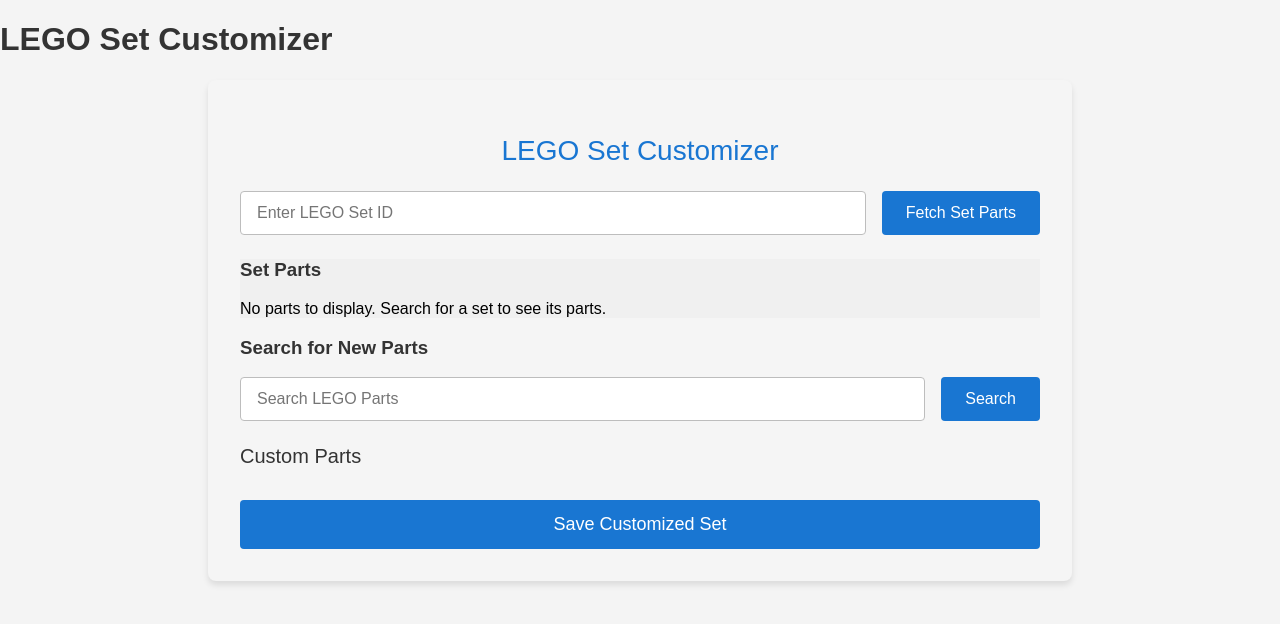
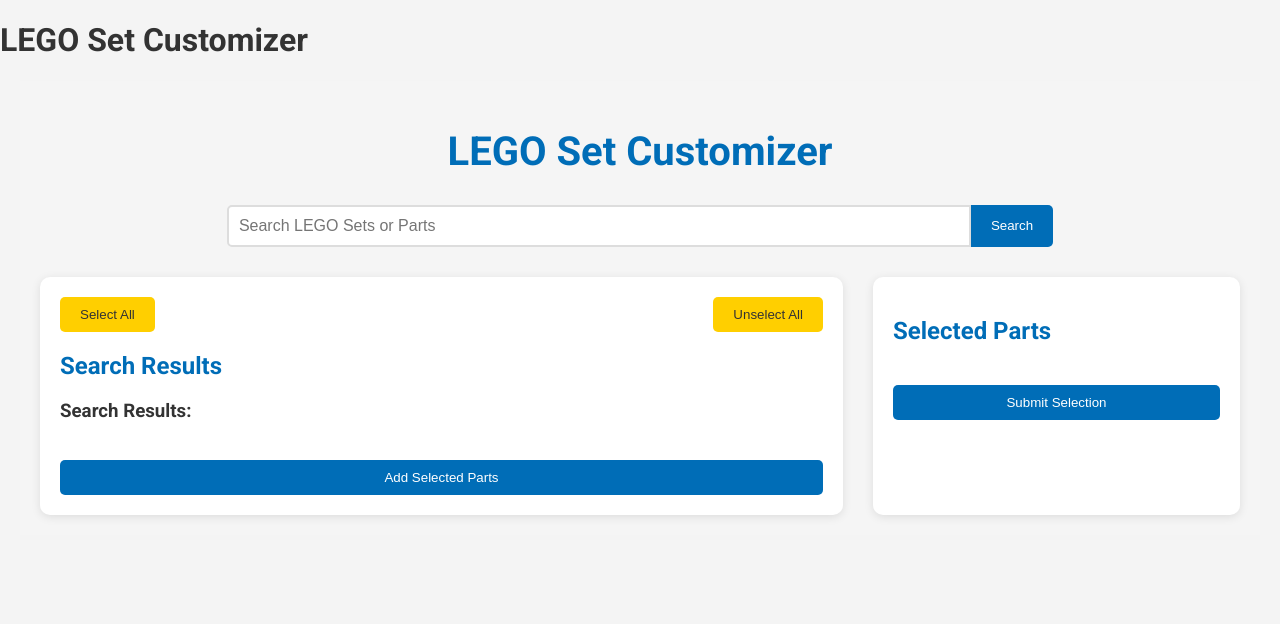
Before and after one commit to Eiad/rebrickable-web-app, a Next.js app: page / in a window 1280 px wide. Shown: the top 624 px of the page. Built offline with nearby package versions, Linux system fonts and the light colour scheme.

Commit message:
Initial commit

```diff
--- a/components/SetCustomizer/SetCustomizer.jsx
+++ b/components/SetCustomizer/SetCustomizer.jsx
@@ -1,80 +1,180 @@
 import React, { useState } from 'react';
 import axios from 'axios';
-import PartList from './PartList.jsx';
-import PartSearch from './PartSearch.jsx';
-import CustomParts from './CustomParts.jsx';
 import styles from './SetCustomizer.module.scss';
 
 const SetCustomizer = () => {
-    const [setId, setSetId] = useState('');
+    const [searchQuery, setSearchQuery] = useState('');
+    const [searchResults, setSearchResults] = useState([]);
+    const [selectedParts, setSelectedParts] = useState([]);
+    const [error, setError] = useState('');
     const [setInfo, setSetInfo] = useState(null);
     const [setParts, setSetParts] = useState([]);
-    const [customParts, setCustomParts] = useState([]);
-    const [error, setError] = useState('');
+    const [selectedSearchParts, setSelectedSearchParts] = useState([]);
 
-    const fetchSetParts = async () => {
+    const handleSearch = async () => {
         setError('');
-        setSetInfo(null);
-        setSetParts([]);
+        setSearchResults([]);
+        try {
+            const setInfoResponse = await axios.get(`https://rebrickable.com/api/v3/lego/sets/${searchQuery}/`, {
+                headers: { 'Authorization': `key ${process.env.NEXT_PUBLIC_REBRICKABLE_API_KEY}` }
+            }).catch(() => null);
 
-        try {
-            // First, fetch set information
-            const setResponse = await axios.get(`https://rebrickable.com/api/v3/lego/sets/${setId}/`, {
-                headers: { 'Authorization': `key ${process.env.NEXT_PUBLIC_REBRICKABLE_API_KEY}` }
-            });
-            setSetInfo(setResponse.data);
+            if (setInfoResponse) {
+                const setInfo = setInfoResponse.data;
+                const setPartsResponse = await axios.get(`https://rebrickable.com/api/v3/lego/sets/${searchQuery}/parts/`, {
+                    headers: { 'Authorization': `key ${process.env.NEXT_PUBLIC_REBRICKABLE_API_KEY}` }
+                });
+                const setParts = setPartsResponse.data.results.map(item => ({
+                    ...item,
+                    isSetPart: true
+                }));
+                setSearchResults([{ setInfo, parts: setParts }]);
+            } else {
+                const partResponse = await axios.get(`https://rebrickable.com/api/v3/lego/parts/`, {
+                    headers: { 'Authorization': `key ${process.env.NEXT_PUBLIC_REBRICKABLE_API_KEY}` },
+                    params: { search: searchQuery }
+                });
+                const individualParts = partResponse.data.results.map(item => ({
+                    ...item,
+                    isSetPart: false
+                }));
+                setSearchResults(individualParts);
+            }
 
-            // Then, fetch set parts
-            const partsResponse = await axios.get(`https://rebrickable.com/api/v3/lego/sets/${setId}/parts/`, {
-                headers: { 'Authorization': `key ${process.env.NEXT_PUBLIC_REBRICKABLE_API_KEY}` }
-            });
-            setSetParts(partsResponse.data.results);
+            if (searchResults.length === 0) {
+                setError('No results found. Please try a different search term.');
+            }
         } catch (error) {
-            console.error('Error fetching set information or parts:', error);
-            setError('Failed to fetch set information or parts. Please check the Set ID and try again.');
+            console.error('Error searching:', error);
+            setError('An error occurred while searching. Please try again.');
         }
     };
 
-    const saveCustomSet = async () => {
-        const customizedSet = { setId, parts: [...setParts, ...customParts] };
-        console.log('Saving customized set:', customizedSet);
-        // Logic for saving with Laravel API will go here
+    const toggleSelectPart = (part) => {
+        const partId = part.id || part.part_num;
+        setSelectedSearchParts(prevSelected =>
+            prevSelected.includes(partId)
+                ? prevSelected.filter(id => id !== partId)
+                : [...prevSelected, partId]
+        );
+    };
+
+    const selectAllParts = () => {
+        const partsToSelect = searchResults.length === 1 && searchResults[0].parts
+            ? searchResults[0].parts
+            : searchResults;
+        setSelectedSearchParts(partsToSelect.map(part => part.id || part.part_num));
+    };
+
+    const unselectAllParts = () => {
+        setSelectedSearchParts([]);
+    };
+
+    const removePart = (partId) => {
+        setSelectedParts(prevSelected => prevSelected.filter(p => p.id !== partId));
+    };
+
+    const submitSelection = () => {
+        console.log('Submitted parts:', selectedParts);
+    };
+
+    const addSelectedParts = () => {
+        const partsToAdd = (searchResults.length === 1 && searchResults[0].parts ? searchResults[0].parts : searchResults)
+            .filter(part => selectedSearchParts.includes(part.id || part.part_num));
+        setSelectedParts(prevSelected => {
+            const newParts = partsToAdd.filter(part => !prevSelected.some(p => (p.id || p.part_num) === (part.id || part.part_num)));
+            return [...prevSelected, ...newParts];
+        });
+        setSelectedSearchParts([]);
     };
 
     return (
         <div className={styles.customizerContainer}>
-            <h2 className={styles.title}>LEGO Set Customizer</h2>
-            <div className={styles.inputContainer}>
+            <h1 className={styles.mainTitle}>LEGO Set Customizer</h1>
+            <div className={styles.searchContainer}>
                 <input
                     type="text"
-                    value={setId}
-                    onChange={(e) => setSetId(e.target.value)}
-                    placeholder="Enter LEGO Set ID"
-                    className={styles.input}
+                    value={searchQuery}
+                    onChange={(e) => setSearchQuery(e.target.value)}
+                    placeholder="Search LEGO Sets or Parts"
+                    className={styles.searchInput}
                 />
-                <button onClick={fetchSetParts} className={styles.button}>
-                    Fetch Set Parts
+                <button onClick={handleSearch} className={styles.searchButton}>
+                    Search
                 </button>
             </div>
-
             {error && <p className={styles.error}>{error}</p>}
-
-            {setInfo && (
-                <div className={styles.setInfo}>
-                    <h3>{setInfo.name}</h3>
-                    <p>Set Number: {setInfo.set_num}</p>
-                    <p>Year: {setInfo.year}</p>
-                    <p>Number of Parts: {setInfo.num_parts}</p>
+            <div className={styles.mainContent}>
+                <div className={styles.leftColumn}>
+                    <div className={styles.controlButtons}>
+                        <button onClick={selectAllParts} className={styles.secondaryButton}>Select All</button>
+                        <button onClick={unselectAllParts} className={styles.secondaryButton}>Unselect All</button>
+                    </div>
+                    <h2 className={styles.sectionTitle}>
+                        {searchResults.length === 1 && searchResults[0].setInfo ? 'Set Information' : 'Search Results'}
+                    </h2>
+                    {searchResults.length === 1 && searchResults[0].setInfo && (
+                        <div className={styles.setInfo}>
+                            <img src={searchResults[0].setInfo.set_img_url} alt={searchResults[0].setInfo.name} className={styles.setImage} />
+                            <div className={styles.setDetails}>
+                                <h3>{searchResults[0].setInfo.name}</h3>
+                                <p>Set Number: {searchResults[0].setInfo.set_num}</p>
+                                <p>Year: {searchResults[0].setInfo.year}</p>
+                                <p>Number of Parts: {searchResults[0].setInfo.num_parts}</p>
+                            </div>
+                        </div>
+                    )}
+                    <h3 className={styles.partsTitle}>
+                        {searchResults.length === 1 && searchResults[0].setInfo ? 'Parts in this set:' : 'Search Results:'}
+                    </h3>
+                    <div className={styles.resultsContainer}>
+                        <div className={styles.partGrid}>
+                            {(searchResults.length === 1 && searchResults[0].parts ? searchResults[0].parts : searchResults).map((item) => (
+                                <div key={item.id || item.part_num} className={styles.partCard}>
+                                    <img src={item.part?.part_img_url || item.part_img_url} alt={item.part?.name || item.name} />
+                                    <div className={styles.partInfo}>
+                                        <h4>{item.part?.name || item.name}</h4>
+                                        <p>ID: {item.part?.part_num || item.part_num}</p>
+                                        {item.quantity && <p>Quantity: {item.quantity}</p>}
+                                    </div>
+                                    <label className={styles.checkbox}>
+                                        <input
+                                            type="checkbox"
+                                            className={styles.checkboxInput}
+                                            checked={selectedSearchParts.includes(item.id || item.part_num)}
+                                            onChange={() => toggleSelectPart(item)}
+                                        />
+                                        <span className={styles.checkmark}></span>
+                                    </label>
+                                </div>
+                            ))}
+                        </div>
+                    </div>
+                    <button onClick={addSelectedParts} className={styles.addSelectedButton}>
+                        Add Selected Parts
+                    </button>
                 </div>
-            )}
-
-            <PartList setParts={setParts} />
-            <PartSearch setCustomParts={setCustomParts} />
-            <CustomParts customParts={customParts} />
-
-            <button onClick={saveCustomSet} className={styles.saveButton}>
-                Save Customized Set
-            </button>
+                <div className={styles.rightColumn}>
+                    <h2 className={styles.sectionTitle}>Selected Parts</h2>
+                    <ul className={styles.selectedPartsList}>
+                        {selectedParts.map((part) => (
+                            <li key={part.id || part.part_num} className={styles.selectedPart}>
+                                <img src={part.part?.part_img_url || part.part_img_url} alt={part.part?.name || part.name} className={styles.selectedPartImage} />
+                                <div className={styles.selectedPartInfo}>
+                                    <p>{part.part?.name || part.name}</p>
+                                    <p>ID: {part.part?.part_num || part.part_num}</p>
+                                </div>
+                                <button onClick={() => removePart(part.id || part.part_num)} className={styles.removeButton}>
+                                    Remove
+                                </button>
+                            </li>
+                        ))}
+                    </ul>
+                    <button onClick={submitSelection} className={styles.submitButton}>
+                        Submit Selection
+                    </button>
+                </div>
+            </div>
         </div>
     );
 };
--- a/components/SetCustomizer/SetCustomizer.module.scss
+++ b/components/SetCustomizer/SetCustomizer.module.scss
@@ -1,110 +1,280 @@
+// Color variables
+$primary-color: #006db7;
+$secondary-color: #ffcf00;
+$background-color: #f5f5f5;
+$text-color: #333;
+$border-color: #ddd;
+
+// Mixins
+@mixin button-style {
+    padding: 10px 20px;
+    border: none;
+    border-radius: 5px;
+    cursor: pointer;
+    transition: background-color 0.3s ease;
+}
 .customizerContainer {
-    max-width: 800px;
+    font-family: 'Roboto', sans-serif;
+        max-width: 1200px;
     margin: 0 auto;
-    padding: 32px;
-    background-color: #f5f5f5;
-    border-radius: 8px;
-    box-shadow: 0 4px 6px rgba(0, 0, 0, 0.1);
+    padding: 20px;
+        background-color: $background-color;
 }
 
-.title {
-    font-size: 28px;
-    font-weight: 500;
-    color: #1976d2;
-    margin-bottom: 24px;
+.mainTitle {
+    color: $primary-color;
     text-align: center;
+font-size: 40px;
+    margin-bottom: 30px;
 }
 
-.inputContainer {
+.searchContainer {
     display: flex;
-    gap: 16px;
-    margin-bottom: 24px;
+justify-content: center;
+    margin-bottom: 30px;
 }
 
-.input {
-    flex-grow: 1;
-    padding: 12px 16px;
-    font-size: 16px;
-    border: 1px solid #bdbdbd;
-    border-radius: 4px;
-    transition: border-color 0.3s ease;
+.searchInput {
+    width: 60%;
+    padding: 10px;
+    font-size: 1rem;
+    border: 2px solid $border-color;
+    border-radius: 5px 0 0 5px;
 
     &:focus {
         outline: none;
-        border-color: #1976d2;
+    border-color: $primary-color;
     }
 }
 
-.button {
-    padding: 12px 24px;
-    font-size: 16px;
-    font-weight: 500;
-    background-color: #1976d2;
+.searchButton {
+    @include button-style;
+    background-color: $primary-color;
     color: white;
-    border: none;
-    border-radius: 4px;
-    cursor: pointer;
-    transition: background-color 0.3s ease;
+border-radius: 0 5px 5px 0;
 
     &:hover {
-        background-color: #1565c0;
+    background-color: darken($primary-color, 10%);
     }
 }
 
-.sectionTitle {
-    font-size: 20px;
-    font-weight: 500;
-    color: #333;
-    margin-bottom: 16px;
+.mainContent {
+    display: flex;
+    gap: 30px;
 }
 
-.partList {
-    list-style-type: none;
-    padding: 0;
-    margin-bottom: 24px;
+.leftColumn {
+    flex: 7;
+    background-color: white;
+    border-radius: 10px;
+    padding: 20px;
+    box-shadow: 0 2px 10px rgba(0, 0, 0, 0.1);
 }
 
-.partItem {
+.rightColumn {
+    flex: 3;
+    background-color: white;
+    border-radius: 10px;
+    padding: 20px;
+    box-shadow: 0 2px 10px rgba(0, 0, 0, 0.1);
+}
+
+.sectionTitle {
+    color: $primary-color;
+    font-size: 1.5rem;
+    margin-bottom: 20px;
+}
+
+.controlButtons {
     display: flex;
     justify-content: space-between;
-    align-items: center;
-    padding: 12px 16px;
-    background-color: white;
-    border-radius: 4px;
-    margin-bottom: 8px;
-    box-shadow: 0 2px 4px rgba(0, 0, 0, 0.1);
+margin-bottom: 20px;
 }
 
-.addButton {
-    padding: 6px 12px;
-    font-size: 14px;
-    background-color: #4caf50;
-    color: white;
-    border: none;
-    border-radius: 4px;
-    cursor: pointer;
-    transition: background-color 0.3s ease;
+.secondaryButton {
+    @include button-style;
+    background-color: $secondary-color;
+    color: $text-color;
 
     &:hover {
-        background-color: #45a049;
+        background-color: darken($secondary-color, 10%);
     }
 }
 
-.saveButton {
-    display: block;
-    width: 100%;
-    padding: 14px 24px;
-    font-size: 18px;
-    font-weight: 500;
-    background-color: #1976d2;
-    color: white;
-    border: none;
-    border-radius: 4px;
-    cursor: pointer;
-    transition: background-color 0.3s ease;
-    margin-top: 32px;
+.partGrid {
+    display: grid;
+    grid-template-columns: repeat(auto-fill, minmax(100px, 1fr));
+    gap: 20px;
+    max-height: 400px;
+    overflow-y: auto;
+}
+
+.partCard {
+    background-color: white;
+border: 1px solid $border-color;
+    border-radius: 5px;
+    padding: 10px;
+    text-align: center;
+    transition: transform 0.3s ease;
 
     &:hover {
-        background-color: #1565c0;
+        transform: translateY(-5px);
+    }
+
+    img {
+        max-width: 100%;
+        height: auto;
     }
 }
+
+.partInfo {
+    margin-top: 10px;
+
+    h4 {
+        font-size: 12px;
+        margin-bottom: 5px;
+    }
+
+    p {
+        font-size: 0.9rem;
+        color: #666;
+    }
+}
+
+.checkbox {
+    display: block;
+    position: relative;
+    padding-left: 35px;
+    margin-top: 10px;
+    cursor: pointer;
+    font-size: 0.9rem;
+    user-select: none;
+}
+
+.checkboxInput {
+    position: absolute;
+    opacity: 0;
+    cursor: pointer;
+height: 0;
+    width: 0;
+}
+
+.checkmark {
+    position: absolute;
+    top: 0;
+    left: 0;
+    height: 25px;
+    width: 25px;
+    background-color: #eee;
+    border-radius: 5px;
+
+    &:after {
+        content: "";
+        position: absolute;
+        display: none;
+    }
+}
+
+.checkbox:hover .checkboxInput~.checkmark {
+    background-color: #ccc;
+}
+.checkbox .checkboxInput:checked~.checkmark {
+    background-color: $primary-color;
+}
+
+.checkbox .checkboxInput:checked~.checkmark:after {
+    display: block;
+}
+
+.checkbox .checkmark:after {
+    left: 9px;
+    top: 5px;
+    width: 5px;
+    height: 10px;
+    border: solid white;
+    border-width: 0 3px 3px 0;
+    transform: rotate(45deg);
+}
+
+.addSelectedButton,
+.submitButton {
+    @include button-style;
+    background-color: $primary-color;
+    color: white;
+width: 100%;
+margin-top: 20px;
+
+    &:hover {
+        background-color: darken($primary-color, 10%);
+    }
+}
+
+.selectedPartsList {
+    list-style-type: none;
+    padding: 0;
+}
+
+.selectedPart {
+    display: flex;
+    align-items: center;
+    margin-bottom: 10px;
+    padding: 10px;
+    background-color: #f9f9f9;
+    border-radius: 5px;
+}
+
+.selectedPartImage {
+    width: 50px;
+    height: 50px;
+    object-fit: contain;
+    margin-right: 10px;
+}
+
+.selectedPartInfo {
+    flex-grow: 1;
+}
+
+.removeButton {
+    @include button-style;
+    background-color: #ff4d4d;
+    color: white;
+padding: 5px 10px;
+    font-size: 0.8rem;
+
+    &:hover {
+    background-color: darken(#ff4d4d, 10%);
+    }
+    }
+
+    .error {
+        color: #ff4d4d;
+        text-align: center;
+        margin-bottom: 20px;
+    }
+
+    .setInfo {
+        display: flex;
+        align-items: center;
+        margin-bottom: 20px;
+        background-color: #fff;
+        padding: 20px;
+        border-radius: 10px;
+        box-shadow: 0 2px 10px rgba(0, 0, 0, 0.1);
+    }
+
+    .setImage {
+        max-width: 200px;
+        margin-right: 20px;
+    }
+
+    .setDetails {
+        h3 {
+            font-size: 19.2px;
+            margin-bottom: 10px;
+        }
+
+        p {
+            font-size: 16px;
+            margin-bottom: 5px;
+    }
+}
--- /dev/null
+++ b/pages/_document.js
@@ -0,0 +1,18 @@
+import { Html, Head, Main, NextScript } from 'next/document';
+
+export default function Document() {
+    return (
+        <Html lang="en">
+            <Head>
+                <link
+                    href="https://fonts.googleapis.com/css2?family=Roboto:wght@400;500;700&display=swap"
+                    rel="stylesheet"
+                />
+            </Head>
+            <body>
+                <Main />
+                <NextScript />
+            </body>
+        </Html>
+    );
+}
--- a/src/app/globals.css
+++ b/src/app/globals.css
@@ -1,12 +1,20 @@
+body {
+  color: var(--foreground);
+  background: var(--background);
+  font-family: 'Roboto', Arial, Helvetica, sans-serif;
+  -webkit-font-smoothing: antialiased;
+  -moz-osx-font-smoothing: grayscale;
+  line-height: 1.6;
+}
 :root {
-  --background: #ffffff;
-  --foreground: #171717;
+  --background: #f5f5f5;
+    --foreground: #333;
 }
 
 @media (prefers-color-scheme: dark) {
   :root {
-    --background: #0a0a0a;
-    --foreground: #ededed;
+    --background: #1a1a1a;
+      --foreground: #f5f5f5;
   }
 }
 
@@ -16,13 +24,6 @@
   overflow-x: hidden;
 }
 
-body {
-  color: var(--foreground);
-  background: var(--background);
-  font-family: Arial, Helvetica, sans-serif;
-  -webkit-font-smoothing: antialiased;
-  -moz-osx-font-smoothing: grayscale;
-}
 
 * {
   box-sizing: border-box;
--- a/styles/globals.scss
+++ b/styles/globals.scss
@@ -1,5 +1,5 @@
 body {
-    font-family: Arial, sans-serif;
+    font-family: 'Roboto', Arial, sans-serif;
     background-color: #f4f4f4;
     margin: 0;
     padding: 0;
```
Also changed, not shown: components/SetCustomizer/PartSearch.jsx (+13 -8 lines).
